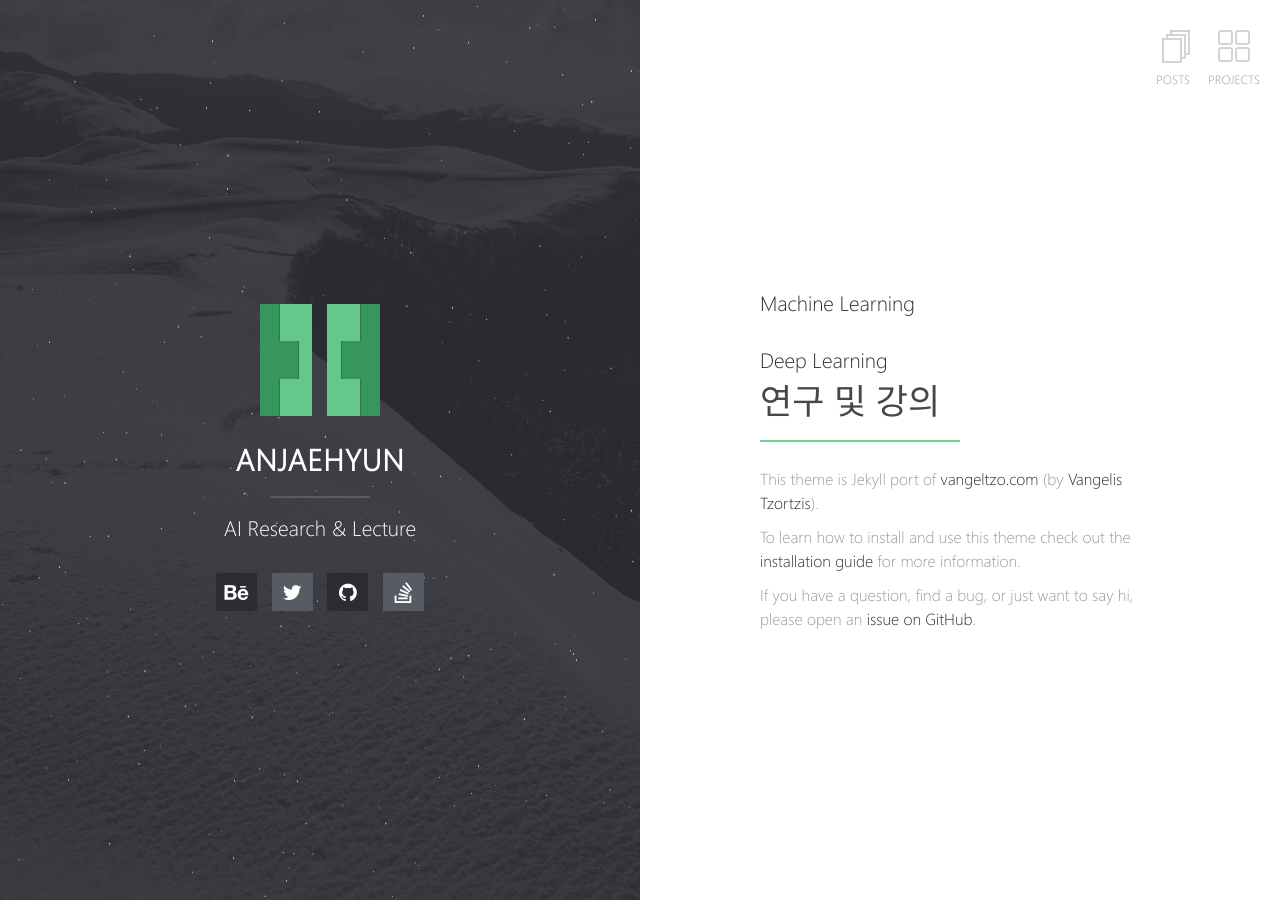
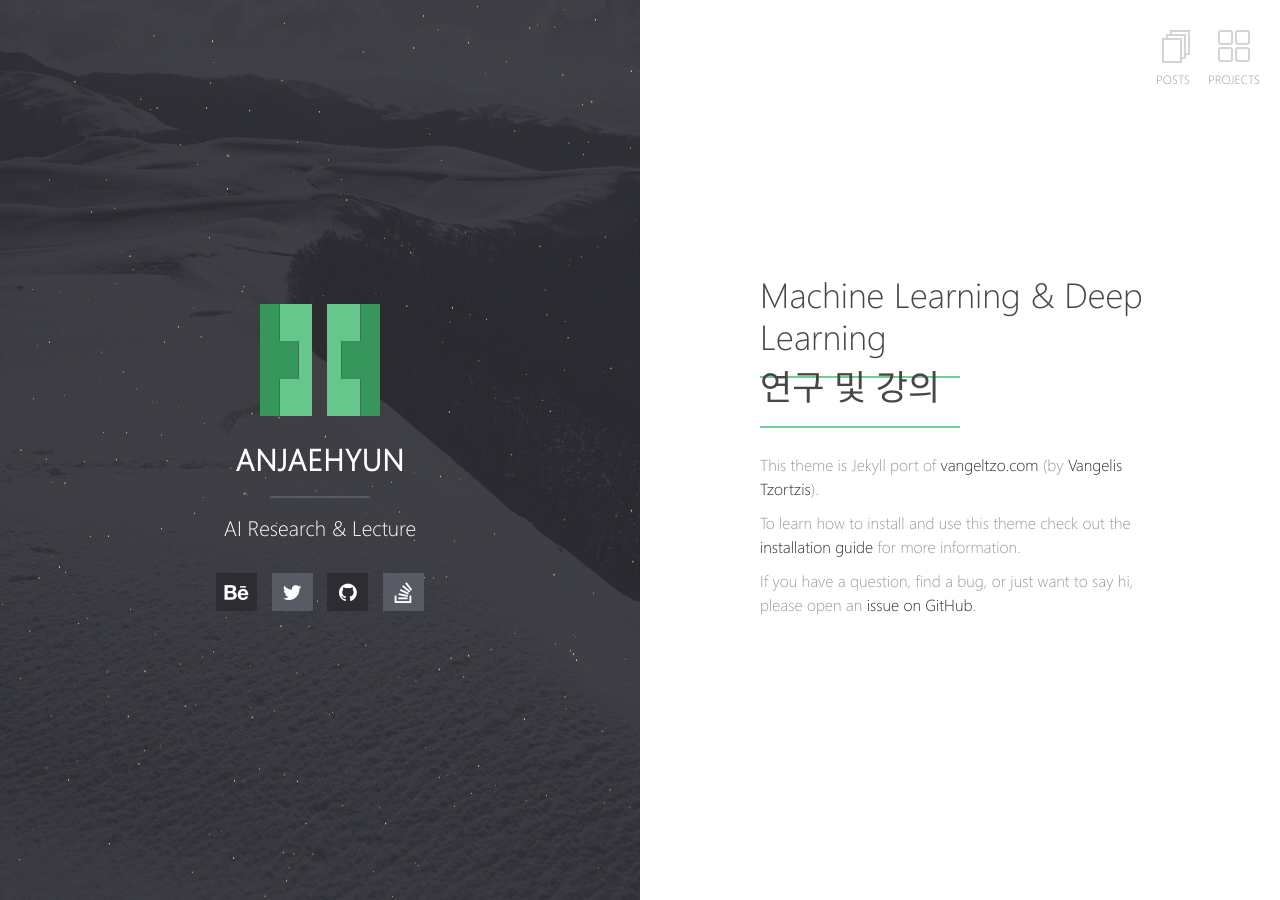
Before and after one commit to anjaehyun17/anjaehyun17.github.io, a Jekyll site: the page built from index.md, in a window 1280 px wide. Built offline with Jekyll 4.4.1, drawn with Linux system fonts in a browser that asks for light colours; our own code applies the rules of GitHub Pages for plain Markdown files.

Commit message:
blog init

```diff
--- a/index.md
+++ b/index.md
@@ -1,9 +1,7 @@
 ---
 layout: home
 ---
-### Machine Learning
-
-### Deep Learning
+## Machine Learning & Deep Learning
 
 # 연구 및 강의
 
```
